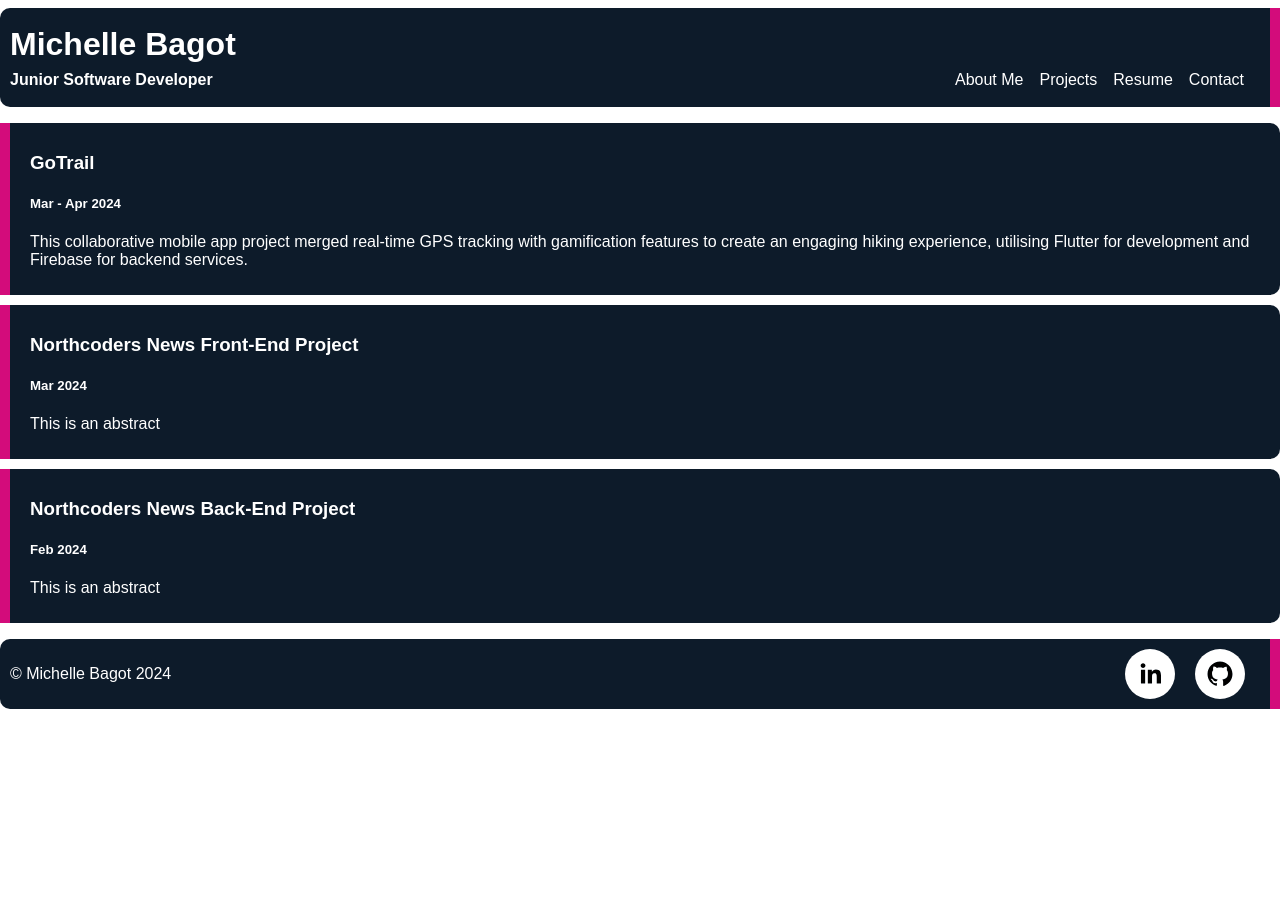
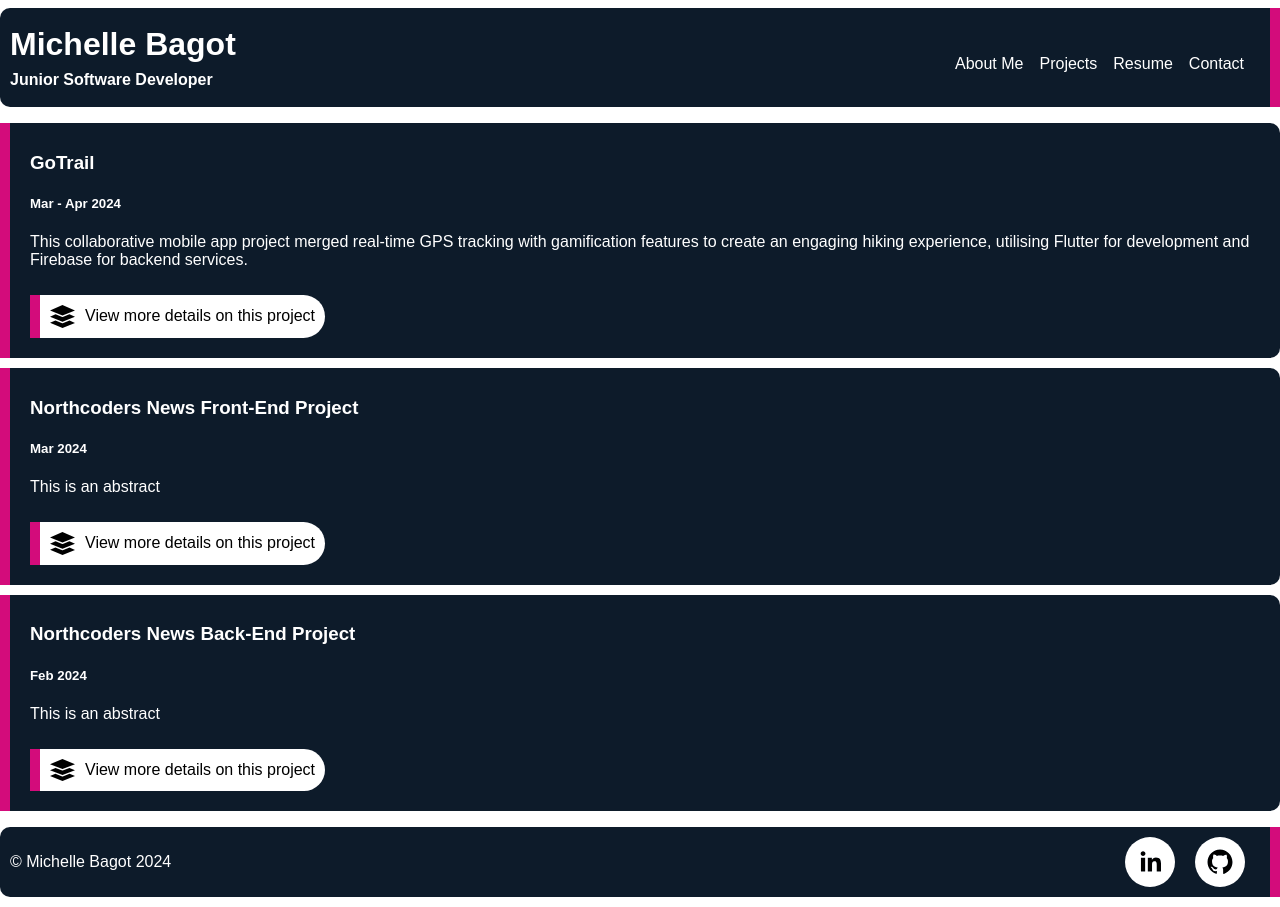
Before and after one commit to Michellebagot/Michelle-Bagot-Portfolio-Website, a React (Vite) app: page /projects in a window 1280 px wide. Before the commit the page ends 800 px from the top, so only its background shows below. Built offline with nearby package versions, Linux system fonts and the light colour scheme.

Commit message:
work to Mon 29th

```diff
--- a/src/components/Home/Home.jsx
+++ b/src/components/Home/Home.jsx
@@ -5,7 +5,6 @@ const Home = () => {
   return (
     <>
       <Intro/>
-      <TechStack />
 
     </>
   );
--- a/src/components/NavigationBar/NavigationBar.jsx
+++ b/src/components/NavigationBar/NavigationBar.jsx
@@ -1,39 +1,43 @@
 import { Link } from "react-router-dom";
 import "./navigationBar.css";
-
-//TODO unsure on headshot in header bar here.
-//TODO links need adding in
 
 const NavBar = () => {
   return (
     <div className="header-card">
       <div className="header-content">
-        <Link to={'/'}>
+        <Link to={"/"}>
           <span>
-
-        <h1>Michelle Bagot</h1>
-        <h2>Junior Software Developer</h2>
+            <h1>Michelle Bagot</h1>
+            <h2>Junior Software Developer</h2>
           </span>
         </Link>
       </div>
-      <div className="header-nav">
+      <section className="header-nav">
         <nav>
           <ul>
             <li>
-              <a href="about-me">About Me</a>
+              <Link to="/about-me" className="menuLink">
+                <p>About Me</p>
+              </Link>
             </li>
             <li>
-              <a href="projects">Projects</a>
+              <Link to="/projects" className="menuLink">
+                <p>Projects</p>
+              </Link>
             </li>
             <li>
-              <a href="resume">Resume</a>
+              <Link to="/resume" className="menuLink">
+                <p>Resume</p>
+              </Link>
             </li>
             <li>
-              <a href="contact">Contact</a>
+              <Link to="/contact" className="menuLink">
+                <p>Contact</p>
+              </Link>
             </li>
           </ul>
         </nav>
-      </div>
+      </section>
     </div>
   );
 };
--- a/src/components/NavigationBar/navigationBar.css
+++ b/src/components/NavigationBar/navigationBar.css
@@ -9,21 +9,9 @@
   border-right: #d30c7b solid 10px;
 }
 
-img {
-  border-radius: 10px;
-}
-
-.headshot {
-  padding-right: 10px;
-}
-
 .header-content {
   flex: 1;
   text-align: left;
-}
-
-.header-content a {
-  display: inline-block;
 }
 
 .header-content h1,
@@ -36,8 +24,11 @@ img {
 }
 
 .header-nav {
-  align-items: end;
   margin: 0.5rem 0;
+  position: relative;
+  padding-bottom: 0;
+  /* position: absolute; */
+  /* bottom: 0; */
 }
 
 nav ul {
@@ -51,13 +42,3 @@ nav ul {
 nav li {
   margin-right: 1rem;
 }
-
-nav a {
-  text-decoration: none;
-  color: white;
-}
-
-a {
-  text-decoration: none;
-  color: white;
-}
--- a/src/components/ProjectCard/ProjectCard.jsx
+++ b/src/components/ProjectCard/ProjectCard.jsx
@@ -1,17 +1,26 @@
-
-const ProjectCard = ({project}) => {
-
-    console.log(project)
-
-    return (
-        <>
-        <section className="cardContainer">
+import { Link } from "react-router-dom";
+const ProjectCard = ({ project }) => {
+  return (
+    <>
+      <section className="cardContainer">
         <h3>{project.title}</h3>
         <h5>{project.duration}</h5>
         <p>{project.abstract}</p>
+
+        <section>
+          <Link to={`/projects/${project.urlTitle}`} key={project.title} className="linkButton">
+            <img
+              className="githubLogo"
+              src="../icons/stack.svg"
+              width="25"
+              alt="stack icon"
+            />
+            View more details on this project
+          </Link>
         </section>
-        </>
-    )
-}
+      </section>
+    </>
+  );
+};
 
-export default ProjectCard
+export default ProjectCard;
--- a/src/components/ProjectCardExt/ProjectCardExt.jsx
+++ b/src/components/ProjectCardExt/ProjectCardExt.jsx
@@ -3,7 +3,6 @@ import projects from "../Projects/projects.json";
 import { useState } from "react";
 import "./projectCardExt.css";
 import { Link } from "react-router-dom";
-import { SocialIcon } from "react-social-icons";
 
 const ProjectCardExt = () => {
   const { project_name } = useParams();
@@ -23,7 +22,10 @@ const ProjectCardExt = () => {
       <section>
         <ul>
         {selectedProject.description.map((line) => (
+            <>
+            {/* <br></br>             */}
             <li className="descBullets">{line}</li>
+            </>
         ))}
         </ul>
       </section>
--- a/src/components/ProjectCardExt/projectCardExt.css
+++ b/src/components/ProjectCardExt/projectCardExt.css
@@ -3,15 +3,15 @@ li {
 }
 
 .descBullets {
-    list-style-type: disc;
-    /* text-indent: 1em; */
-
+    display: flex;
+padding: 10px 10px 10px 0
 }
 
 ul {
   list-style-position: inside;
   padding-left: 0;
 }
+
 
 .cardContainer {
   margin-top: 10px;
@@ -72,7 +72,6 @@ a {
   margin-right: 10px;
 }
 
-
 hr {
   height: 10px;
   border: none;
@@ -80,15 +79,13 @@ hr {
 }
 
 .x {
-    color:#0d1b2a;
+  color: #0d1b2a;
   border-radius: 50px 0 0 50px;
   border-right: solid #d30c7b 10px;
   padding: 10px;
   margin-right: 10px;
   margin-top: 10px;
-
   background-color: white;
-
   height: 25px;
 
   display: inline-flex;
@@ -96,5 +93,4 @@ hr {
   align-items: center;
 
   background-color: white;
-
 }
--- a/src/components/Projects/Projects.jsx
+++ b/src/components/Projects/Projects.jsx
@@ -1,25 +1,15 @@
 import projectData from "./projects.json";
 import "./projects.css";
-import { Link } from "react-router-dom";
 import ProjectCard from "../ProjectCard/ProjectCard";
-import { useState } from "react";
 
 const Projects = () => {
-
-const [selectedProject, setSelectedProject] = useState("")
-
-
   return (
     <>
-<ul>
-
-      {projectData.map((project) => (
-
-              <Link to={`/projects/${project.urlTitle}`} key={project.title}>
-                <ProjectCard project={project} />
-            </Link>
-    ))}
-    </ul>
+      <ul>
+        {projectData.map((project) => (
+          <ProjectCard project={project} key={project.title} />
+        ))}
+      </ul>
     </>
   );
 };
--- a/src/components/Projects/projects.json
+++ b/src/components/Projects/projects.json
@@ -38,7 +38,7 @@
       "name": "Github",
       "icon" : "../icons/github.svg"
     }],
-      "skills" : ["Data Sorting & Filtering", "Agile Methodologies", "Mobile Platform Development", "Component-Based Architecture", "Authentication", "Maps", "Geolocation"],
+      "skills" : ["Data Sorting & Filtering", "Agile Methodologies", "Mobile Platform Development", "Component-Based Architecture", "Authentication", "Map Integration", "Geolocation"],
       "githubLink": "https://github.com/Michellebagot/GoTrail",
       "demoLink" : "https://northcoders.com/project-phase/gotrail"
     },
```
Also changed, not shown: public/icons/stack.svg (added). Lines whose indentation alone changed are shown as unchanged.
